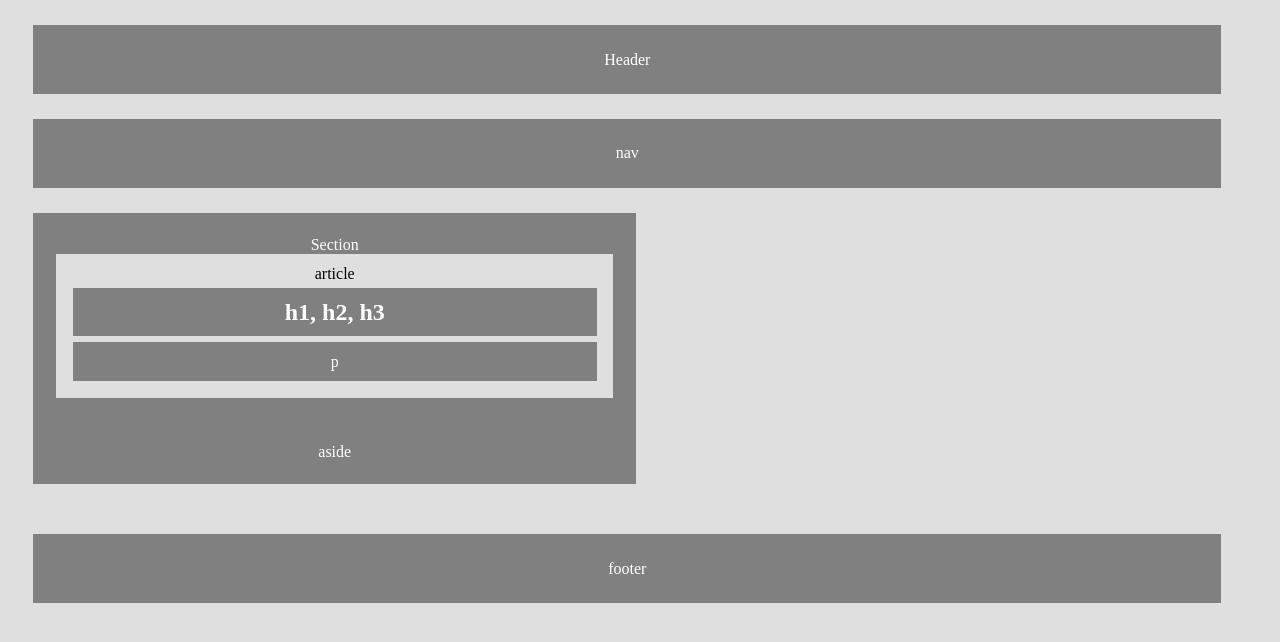
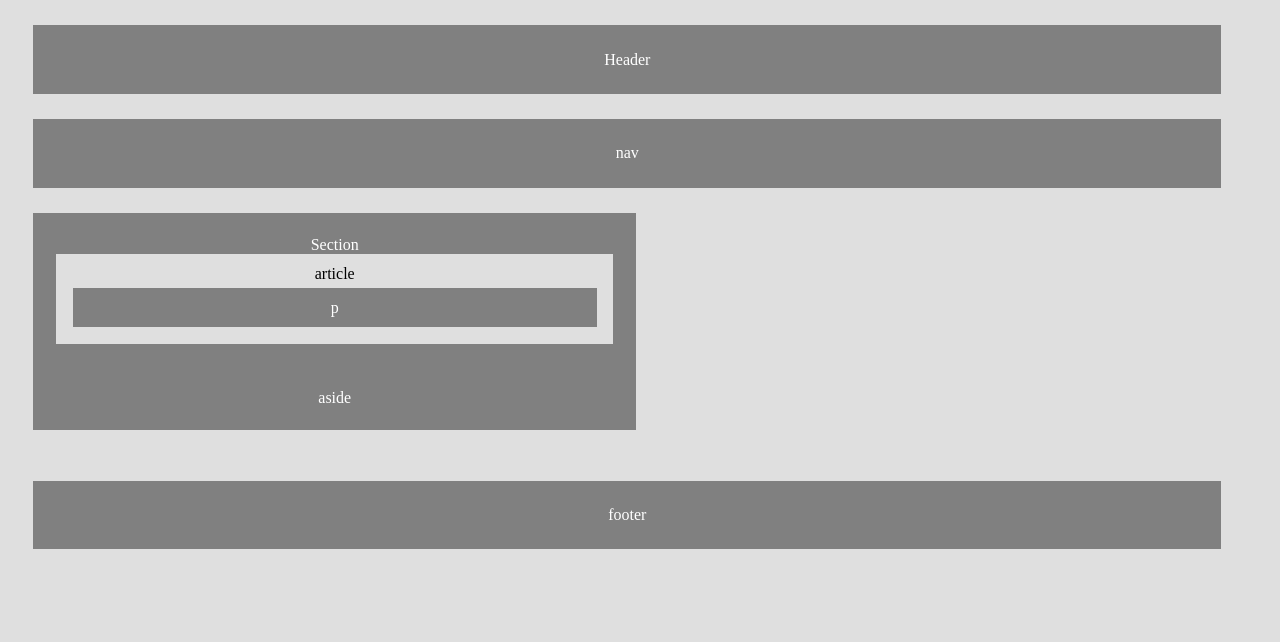
Before and after one commit to rogerlddf/rogerlddf.github.io, a plain HTML site: page index.html in a window 1280 px wide. Drawn offline with Linux system fonts and the light colour scheme.

Commit message:
removed header box css and html

```diff
--- a/index.html
+++ b/index.html
@@ -24,9 +24,7 @@
         Section
         <article>
           article
-           <div class="headers-box">
-    <strong>h1, h2, h3</strong>
-           </div>
+
 
            <p>p</p>
 
--- a/style.css
+++ b/style.css
@@ -67,13 +67,6 @@ article{
     color: black;
 }
 
-.headers-box {
-    margin: 1%;
-    padding: 2%;
-    background: grey;
-    color: white;
-    font-size: 1.5em;
-}
 
 p {
     margin: 1%;
```
